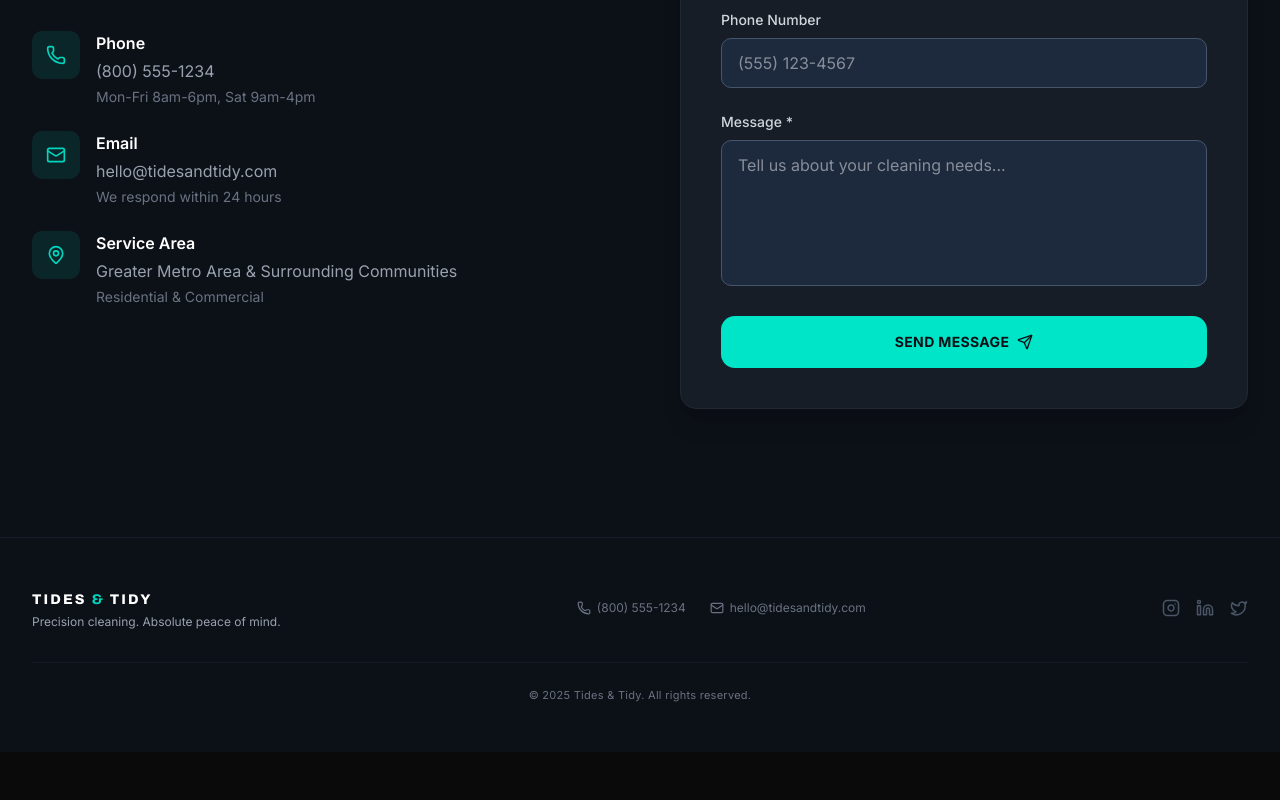
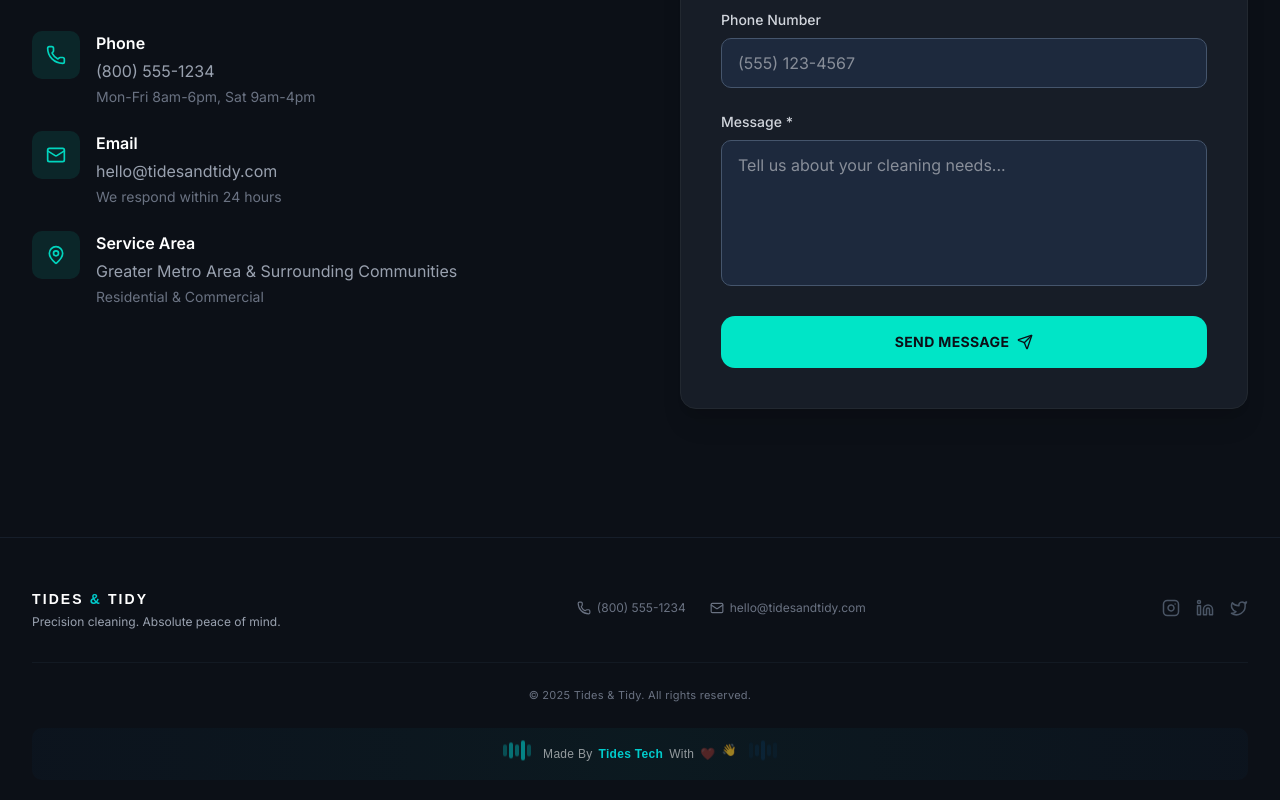
Before and after one commit to CaptainBlackwave/tides-and-tidy, a Next.js app: page / in a window 1280 px wide. Shown: the part 5886-6686 px from the top of the page. Before the commit the page ends 6638 px from the top, so only its background shows below. Built offline with nearby package versions, Linux system fonts and the light colour scheme.

Commit message:
e8da88d8-48ca-498b-b178-7c18f429f587

```diff
--- a/src/app/page.tsx
+++ b/src/app/page.tsx
@@ -235,12 +235,12 @@ export default function Home() {
       <ContactForm />
 
       {/* Footer */}
-      <footer className="border-t border-gray-200 dark:border-slate-700/30 py-12 mt-auto bg-white dark:bg-transparent">
+      <footer className="border-t border-gray-200 dark:border-slate-700/30 pt-12 pb-8 mt-auto bg-white dark:bg-transparent">
         <div className="max-w-7xl mx-auto px-6 lg:px-8">
           <div className="flex flex-col md:flex-row items-center justify-between gap-6">
             <div className="text-center md:text-left">
-              <span className="font-extrabold text-sm tracking-[0.15em] uppercase text-gray-900 dark:text-white" style={{ fontFamily: 'Archivo, sans-serif' }}>
-                TIDES <span className="text-teal-600 dark:text-teal-400">&</span> TIDY
+              <span className="font-extrabold text-sm tracking-[0.15em] uppercase text-[#093457] dark:text-white" style={{ fontFamily: 'Poppins, sans-serif' }}>
+                TIDES <span className="text-[#00cccc]">&</span> TIDY
               </span>
               <p className="text-gray-600 dark:text-gray-400 text-xs mt-1">Precision cleaning. Absolute peace of mind.</p>
             </div>
@@ -269,6 +269,35 @@ export default function Home() {
           <div className="mt-8 pt-6 border-t border-gray-200 dark:border-slate-700/20 text-center">
             <p className="text-gray-700 dark:text-gray-500 text-[11px] tracking-wide">&copy; 2025 Tides & Tidy. All rights reserved.</p>
           </div>
+
+          {/* Atlantic East Coast Vibe - Tides Tech Attribution */}
+          <div className="mt-6 relative overflow-hidden rounded-lg">
+            <div className="absolute inset-0 bg-gradient-to-r from-[#093457]/5 via-[#00cccc]/10 to-[#093457]/5 dark:from-[#093457]/10 dark:via-[#00cccc]/5 dark:to-[#093457]/10"></div>
+
+            <div className="relative flex items-center justify-center gap-3 py-4">
+              {/* Wave animation - left side */}
+              <div className="flex items-center gap-0.5" style={{ animation: 'wave 1.5s ease-in-out infinite' }}>
+                <span className="w-1 h-3 bg-[#00cccc]/30 rounded-full" style={{ animationDelay: '0s' }}></span>
+                <span className="w-1 h-4 bg-[#00cccc]/50 rounded-full" style={{ animationDelay: '0.1s' }}></span>
+                <span className="w-1 h-3 bg-[#00cccc]/40 rounded-full" style={{ animationDelay: '0.2s' }}></span>
+                <span className="w-1 h-5 bg-[#00cccc]/60 rounded-full" style={{ animationDelay: '0.3s' }}></span>
+                <span className="w-1 h-3 bg-[#00cccc]/30 rounded-full" style={{ animationDelay: '0.4s' }}></span>
+              </div>
+
+              <span className="text-[#093457]/80 dark:text-[#eef0f2]/60 text-xs font-medium tracking-wide flex items-center gap-1.5" style={{ fontFamily: 'Poppins, sans-serif' }}>
+                Made By <span className="font-semibold text-[#00cccc]">Tides Tech</span> With <span className="animate-pulse">❤️</span> <span className="inline-block" style={{ animation: 'wave 2s ease-in-out infinite' }}>👋</span>
+              </span>
+
+              {/* Wave animation - right side */}
+              <div className="flex items-center gap-0.5" style={{ animation: 'wave 1.5s ease-in-out infinite reverse' }}>
+                <span className="w-1 h-4 bg-[#093457]/20 rounded-full" style={{ animationDelay: '0s' }}></span>
+                <span className="w-1 h-3 bg-[#093457]/30 rounded-full" style={{ animationDelay: '0.1s' }}></span>
+                <span className="w-1 h-5 bg-[#093457]/40 rounded-full" style={{ animationDelay: '0.2s' }}></span>
+                <span className="w-1 h-3 bg-[#093457]/25 rounded-full" style={{ animationDelay: '0.3s' }}></span>
+                <span className="w-1 h-4 bg-[#093457]/20 rounded-full" style={{ animationDelay: '0.4s' }}></span>
+              </div>
+            </div>
+          </div>
         </div>
       </footer>
 
@@ -278,11 +307,15 @@ export default function Home() {
           50% { transform: scale(1.08) translate(-1%, -0.5%); }
           100% { transform: scale(1) translate(0, 0); }
         }
+        @keyframes wave {
+          0%, 100% { transform: translateY(0); }
+          50% { transform: translateY(-4px); }
+        }
         .hero-bg { animation: kenBurns 20s ease-in-out infinite; }
         ::-webkit-scrollbar { width: 6px; }
-        ::-webkit-scrollbar-track { background: #0c1017; }
-        ::-webkit-scrollbar-thumb { background: #252d3a; border-radius: 3px; }
-        ::-webkit-scrollbar-thumb:hover { background: #2e3748; }
+        ::-webkit-scrollbar-track { background: #093457; }
+        ::-webkit-scrollbar-thumb { background: #00cccc; border-radius: 3px; }
+        ::-webkit-scrollbar-thumb:hover { background: #00b3b3; }
       `}</style>
     </div>
   )
```
Also changed, not shown: upload/83c1bcab-29f2-4375-9e87-b1fc5efd18ac.jpg (added).
